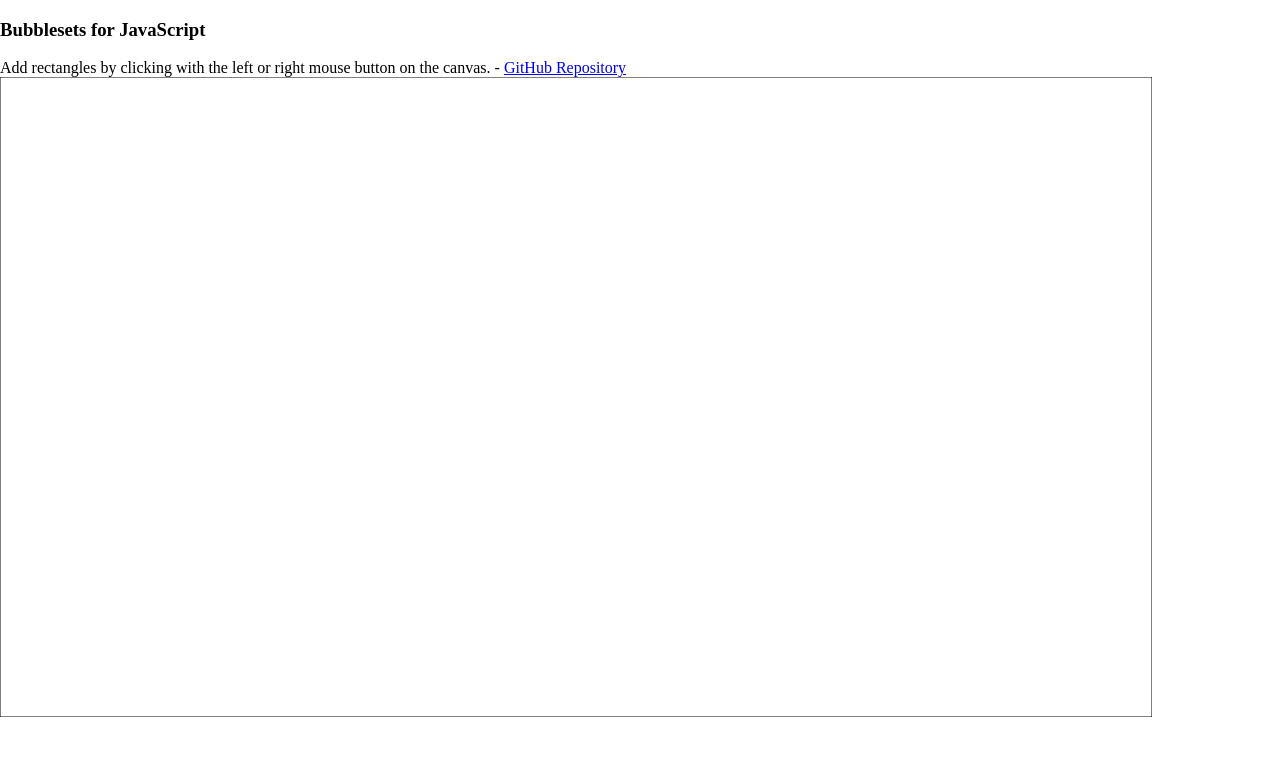
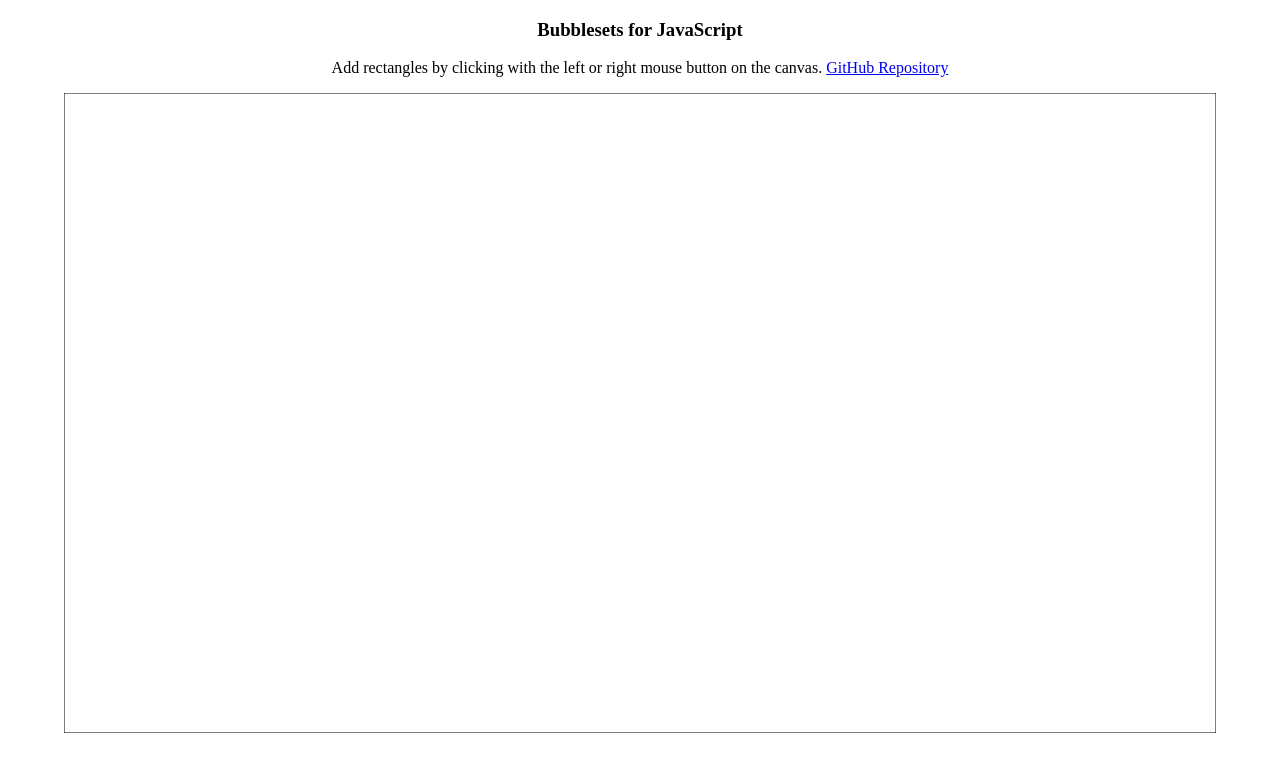
Before and after one commit to JosuaKrause/bubblesets-js, a plain HTML site: page index.html in a window 1280 px wide. Drawn offline with Linux system fonts and the light colour scheme.

Commit message:
everything center

```diff
--- a/index.html
+++ b/index.html
@@ -5,10 +5,10 @@
   <meta charset="utf-8">
   <script src="bubblesets.js" charset="utf-8"></script>
 </head>
-<body onload="start()" style="height: 100vh; margin: 0; padding: 0;">
+<body onload="start()" style="width: 100vw; height: 90vh; margin: 0; padding: 0; text-align: center;">
 
 <h3>Bubblesets for JavaScript</h3>
-Add rectangles by clicking with the left or right mouse button on the canvas. - <a href="https://github.com/JosuaKrause/bubblesets-js">GitHub Repository</a>
+<p>Add rectangles by clicking with the left or right mouse button on the canvas. <a href="https://github.com/JosuaKrause/bubblesets-js">GitHub Repository</a></p>
 <svg id="main" style="width: 90vw; height: 80vh; margin: 0 auto;">
   <rect x="0" y="0" width="100%" height="100%" style="stroke: black; stroke-width: 1; fill: none;"></rect>
 </svg>
```
